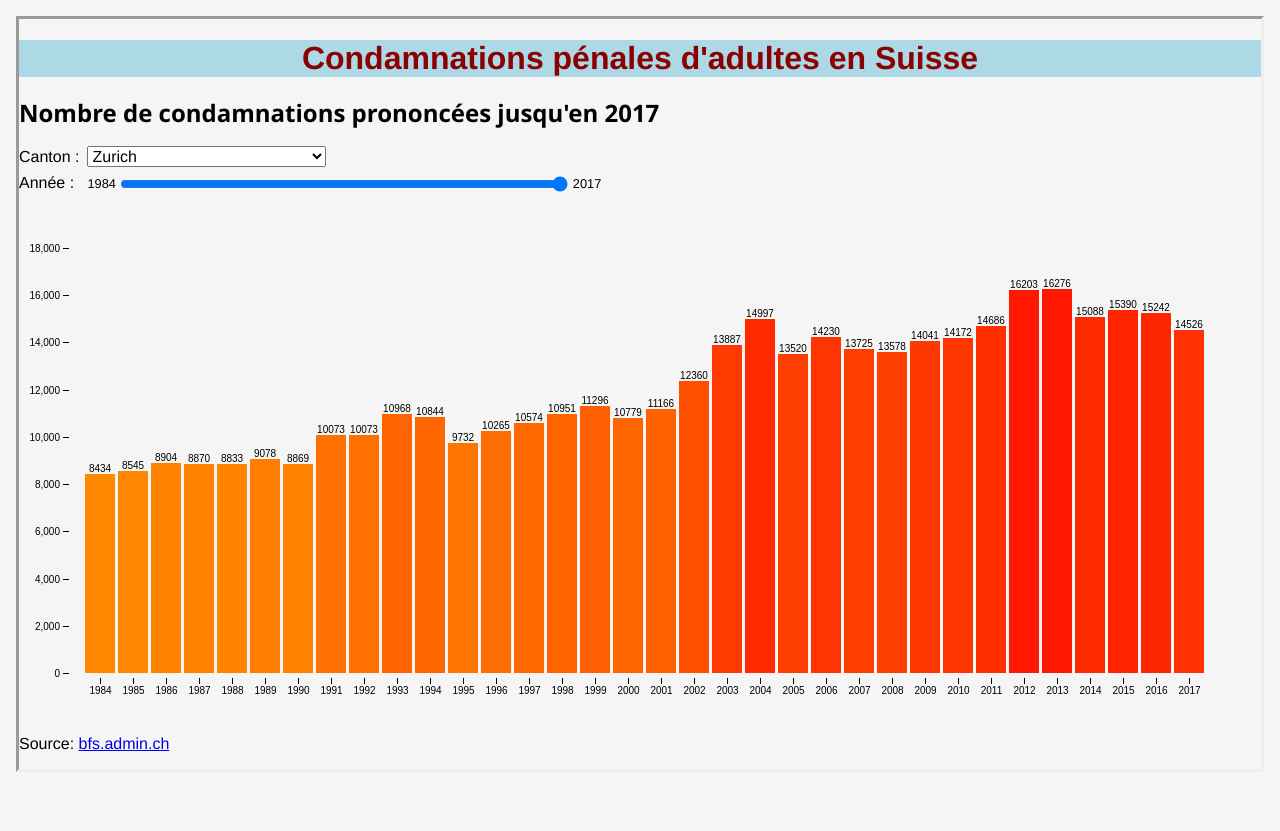
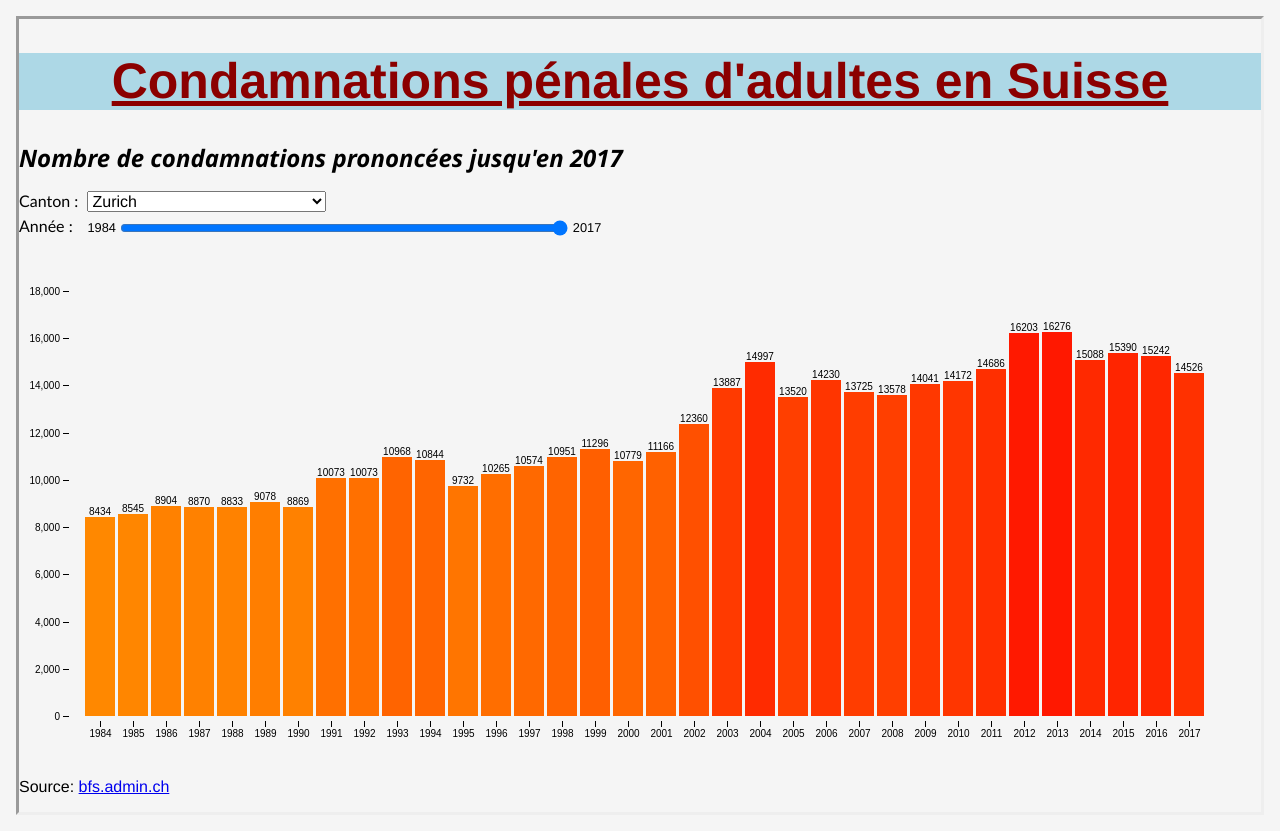
Before and after one commit to KVVisDon/CondPen, a plain HTML site: page index.html in a window 1280 px wide. Before the commit the page ends 800 px from the top, so only its background shows below. Drawn offline with nearby package versions, Linux system fonts and the light colour scheme.

Commit message:
customized_2

```diff
--- a/Styles/main.css
+++ b/Styles/main.css
@@ -25,8 +25,15 @@ h1 {
     background-color: lightblue;
     color: darkred;
     text-align: center;
+    text-decoration: underline;
+    font-size: 50px;
 }
 
 h2 {
     font-family: 'Segoe UI', Tahoma, Geneva, Verdana, sans-serif;
+    font-style: italic;
 }
+
+label{
+    font-family: 'Trebuchet MS', 'Lucida Sans Unicode', 'Lucida Grande', 'Lucida Sans', Arial, sans-serif;
+}
```
